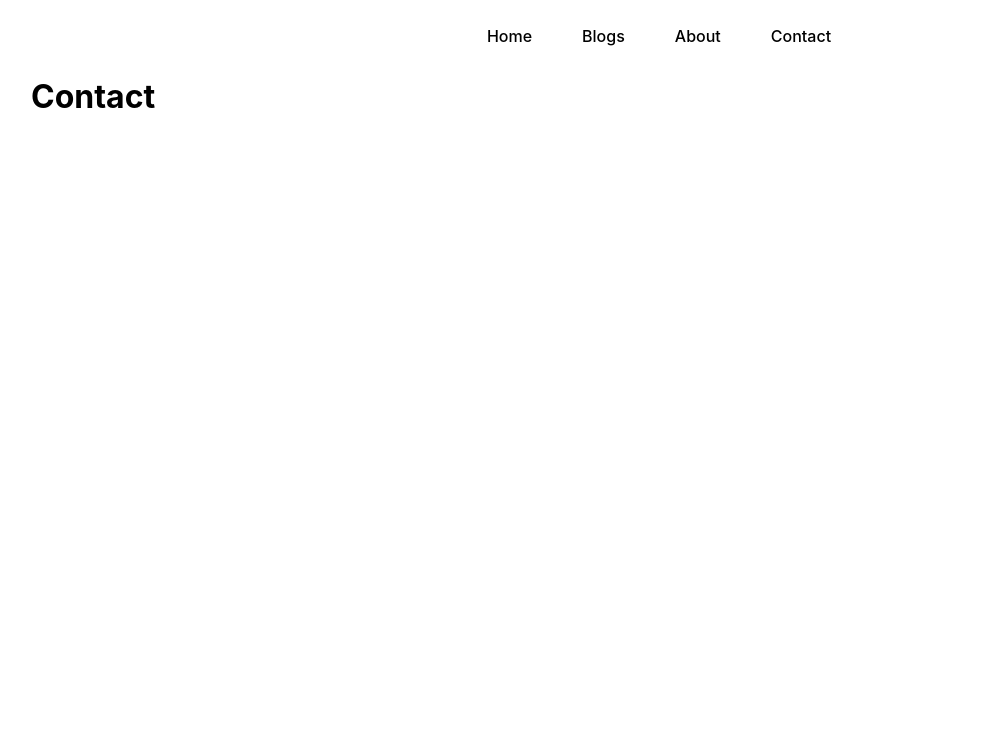
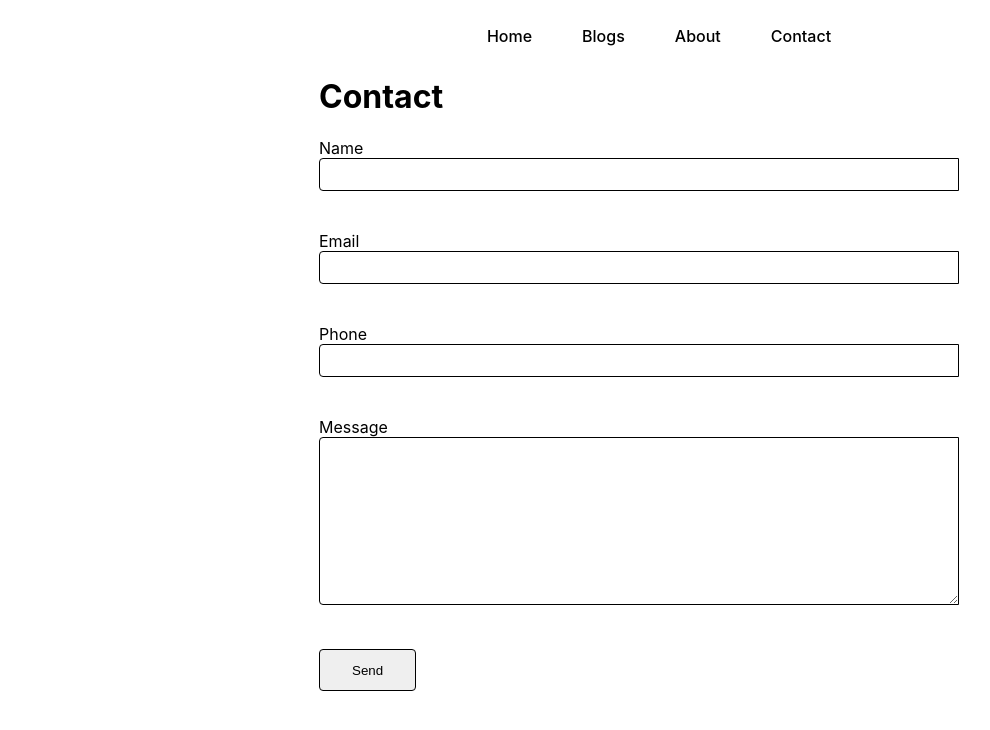
Before and after one commit to Kena737/deno_code_hunter, a Next.js app: page /contact in a window 1280 px wide. Shown: the top 730 px of the page, without its empty margins (1-991 px from the left). Built offline with nearby package versions, Linux system fonts and the light colour scheme.

Commit message:
😁 added a new post and builed a contact page...

```diff
--- a/contactdata/contact-0.json
+++ /dev/null
@@ -1,6 +0,0 @@
-{
-  "name": "Rahul",
-  "email": "Rahul@outlook.com",
-  "phone": "9549260584",
-  "text": "Good Night"
-}
--- a/contactdata/contact-1.json
+++ /dev/null
@@ -1,6 +0,0 @@
-{
-  "name": "Neha",
-  "email": "Neha@outlook.com",
-  "phone": "9549460486",
-  "text": "Good Night"
-}
--- a/pages/api/blogs.js
+++ b/pages/api/blogs.js
@@ -6,7 +6,7 @@ export default async function handler(req, res) {
     let allblogs = [];
     for (let i = 0; i < data.length; i++) {
         const item = data[i];
-        console.log(item);
+        // console.log(item);
         myfile = await fs.promises.readFile(`blogdata/${item}`, "utf-8");
         allblogs.push(JSON.parse(myfile));
     }
--- a/pages/api/getblog.js
+++ b/pages/api/getblog.js
@@ -5,7 +5,7 @@ export default function handler(req, res) {
     if (err) {
       res.status(500).json({ error: "No such blog found" });
     }
-    console.log(req.query.slug);
+    // console.log(req.query.slug);
     res.status(200).json(JSON.parse(data));
   });
 }
--- a/pages/api/postContact.js
+++ b/pages/api/postContact.js
@@ -5,9 +5,9 @@ import * as fs from 'fs';
 export default async function  handler(req, res) {
     if (req.method === 'POST') {
         // Process a Post request
-        console.log(req.body);
+        // console.log(req.body);
         let data = await fs.promises.readdir('contactdata');
-        console.log(data)
+        // console.log(data)
         let file = 'contactdata/contact-' + data.length + '.json';
         await fs.promises.writeFile(file, JSON.stringify(req.body));
         res.send('POST request received');
--- a/pages/blogpost/[slug].js
+++ b/pages/blogpost/[slug].js
@@ -24,7 +24,7 @@ const slug = (props) => {
   return (
     <div className={styles.container}>
       <main className={styles.main}>
-      <Image className={styles.rounded_lg} src={blog.image} loading='lazy' width={900} height={500} objectFit={'cover'} />
+      <Image className={styles.rounded_lg} src={blog.image} lo  ading='lazy' width={900} height={500} objectFit={'cover'} />
         <h1>{blog.title}</h1>
         <div className={styles.center} dangerouslySetInnerHTML={createMarkup()}></div>
       </main>
--- a/pages/contact.js
+++ b/pages/contact.js
@@ -1,13 +1,127 @@
-import React from 'react'
-import styles from '../styles/Contact.module.css'
-
+import React, { useState } from "react";
+import styles from "../styles/Contact.module.css";
 
 const contact = () => {
+  const [name, setName] = useState("");
+  const [Phone, setPhone] = useState("");
+  const [email, setEmail] = useState("");
+  const [message, setMessage] = useState("");
+
+  const handleSubmit = (e) => {
+    e.preventDefault();
+
+    const data = {
+      name,
+      Phone,
+      email,
+      message,
+    };
+
+    fetch("http://localhost:3000/api/postContact", {
+      method: "POST",
+      body: JSON.stringify(data),
+      headers: {
+        "Content-Type": "application/json",
+      },})
+      .then((res) => res.text())
+      .then((data) => {
+        console.log("Success: " + data );
+        alert("Message sent successfully");
+        setEmail("");
+        setName("Tanks");
+        setPhone("");
+        setMessage("");
+      })
+      .catch((err) => {
+        console.log(err);
+        alert("Message failed to send");
+      });
+  }
+
+  const handleChange = (e) => {
+    const { name, value } = e.target;
+    if (name === "name") {
+      setName(value);
+      console.log(name, value);
+
+    } else if (name === "phone") {
+      setPhone(value);
+      console.log(name, value);
+
+    } else if (name === "email") {
+      setEmail(value);
+      console.log(name, value);
+
+    } else if (name === "message") {
+      setMessage(value);
+      console.log(name, value);
+
+    }
+  }
+
   return (
+    // contact page with email, name and phone number
     <div className={styles.container}>
       <h1>Contact</h1>
+      <form action="" method="post">
+        <div className={styles.mb_3}>
+          <label className={styles.label} htmlFor="name">
+            Name
+          </label>
+          <input
+            className={styles.input_box}
+            type="text"
+            onChange={handleChange}
+            name="name"
+            id="name"
+          />
+        </div>
+
+        <div className={styles.mb_3}>
+          <label className={styles.label} htmlFor="email">
+            Email
+          </label>
+          <input
+            className={styles.input_box}
+            type="email"
+            onChange={handleChange}
+            name="email"
+            id="email"
+          />
+        </div>
+
+        <div className={styles.mb_3}>
+          <label className={styles.label} htmlFor="phone">
+            Phone
+          </label>
+          <input
+            className={styles.input_box}
+            type="text"
+            onChange={handleChange}
+            name="phone"
+            id="phone"
+          />
+        </div>
+
+        <div className={styles.mb_3}>
+          <label className={styles.label} htmlFor="message">
+            Message
+          </label>
+          <textarea
+            className={styles.input_box}
+            type="text"
+            onChange={handleChange}
+            name="message"
+            id="message"
+            cols="30"
+            rows="10"
+          ></textarea>
+        </div>
+
+        <button className={styles.btn} type="submit" onClick={handleSubmit}>Send</button>
+      </form>
     </div>
-  )
-}
+  );
+};
 
-export default contact
+export default contact;
--- a/styles/Contact.module.css
+++ b/styles/Contact.module.css
@@ -1,5 +1,5 @@
 .container {
-    padding: 0 2rem;
+    padding: 0 20rem;
   }
 
   .main {
@@ -8,3 +8,29 @@
     flex-direction: column;
     align-items: center;
   }
+
+  .mb_3 {
+    margin-bottom: 1.5rem;
+  }
+
+  .input_box {
+    width: 100%;
+    padding: 0.5rem;
+    border: 1.9px solid rgb(0, 0, 0);
+    border-radius: 4px;
+    margin-bottom: 1rem;
+    border-top-right-radius: 0;
+    border-bottom-right-radius: 0;
+  }
+
+  .label {
+    margin-bottom: 1rem;
+    padding-bottom: 1rem;
+  }
+
+  .btn {
+    padding: 0.8rem 2rem;
+    border: 1.9px solid rgb(0, 0, 0);
+    border-radius: 4px;
+    margin-bottom: 1rem;
+  }
--- a/styles/Home.module.css
+++ b/styles/Home.module.css
@@ -7,6 +7,10 @@
   display: flex;
   flex-direction: column;
   align-items: center;
+}
+
+.h2{
+  color: #fafafa;
 }
 
 .footer {
@@ -40,6 +44,7 @@
   margin: 25px 0 25px 0;
   line-height: 1.15;
   font-size: 4rem;
+  color: white;
 }
 
 .title,
```
Also changed, not shown: blogdata/how-to-talk-with-girls.json (added, +7 -0 lines), pages/index.js (+10 -10 lines).
